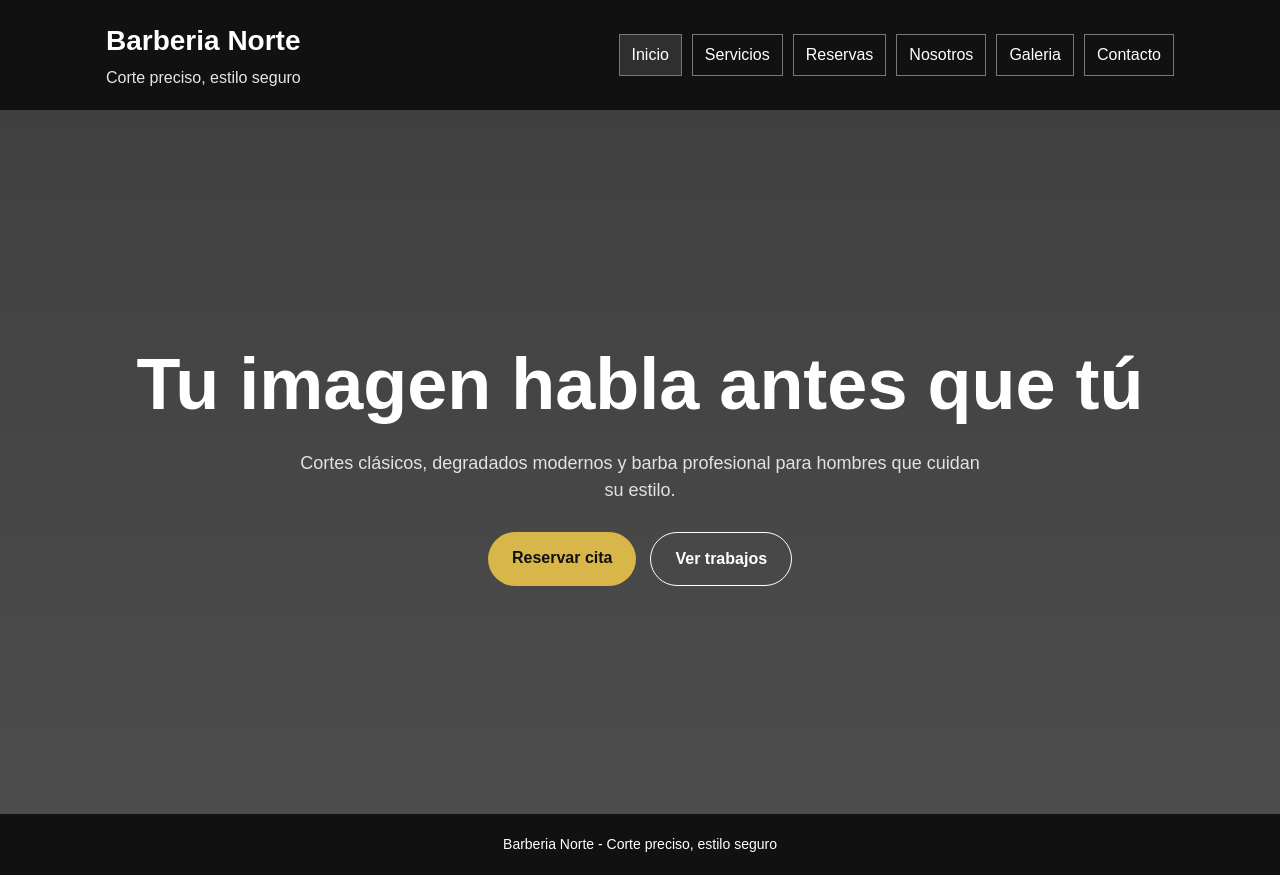
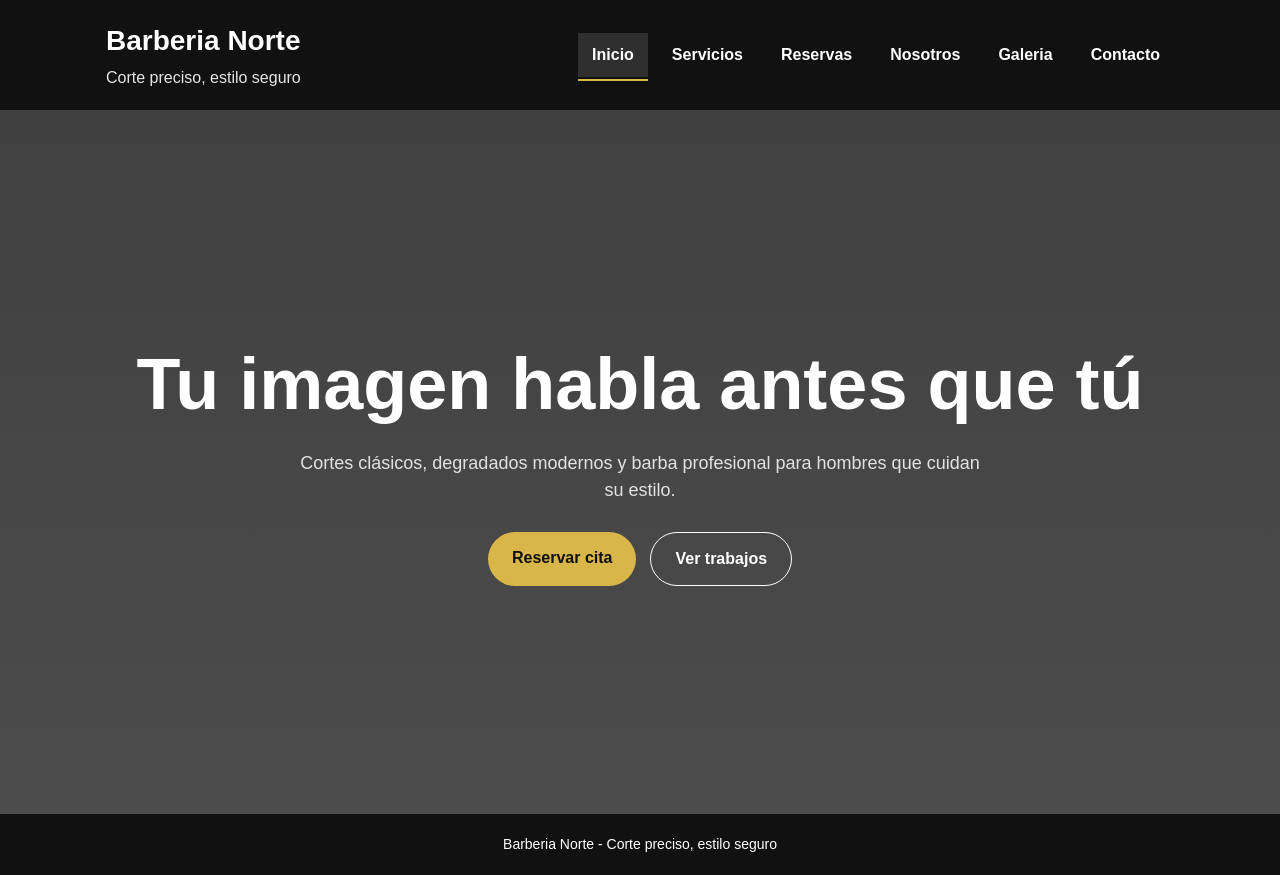
Before and after one commit to gabyrubgue/barberia, a website: page public/index.html in a window 1280 px wide. Drawn offline with Linux system fonts and the light colour scheme.

Commit message:
cambio en .nav a estilos

```diff
--- a/public/estilos.css
+++ b/public/estilos.css
@@ -57,8 +57,30 @@ body {
 .nav a {
   color: var(--blanco);
   text-decoration: none;
-  border: 1px solid var(--gris);
-  padding: 8px 12px;
+  padding: 10px 14px;
+  position: relative;
+  transition: .25s ease;
+  font-weight: 600;
+}
+
+.nav a::after {
+  content: "";
+  position: absolute;
+  left: 0;
+  bottom: -4px;
+  width: 0%;
+  height: 2px;
+  background: #d8b64a;
+  transition: .25s ease;
+}
+
+.nav a:hover::after,
+.nav a.activo::after {
+  width: 100%;
+}
+
+.nav a:hover {
+  color: #d8b64a;
 }
 
 .nav a:hover,
```
